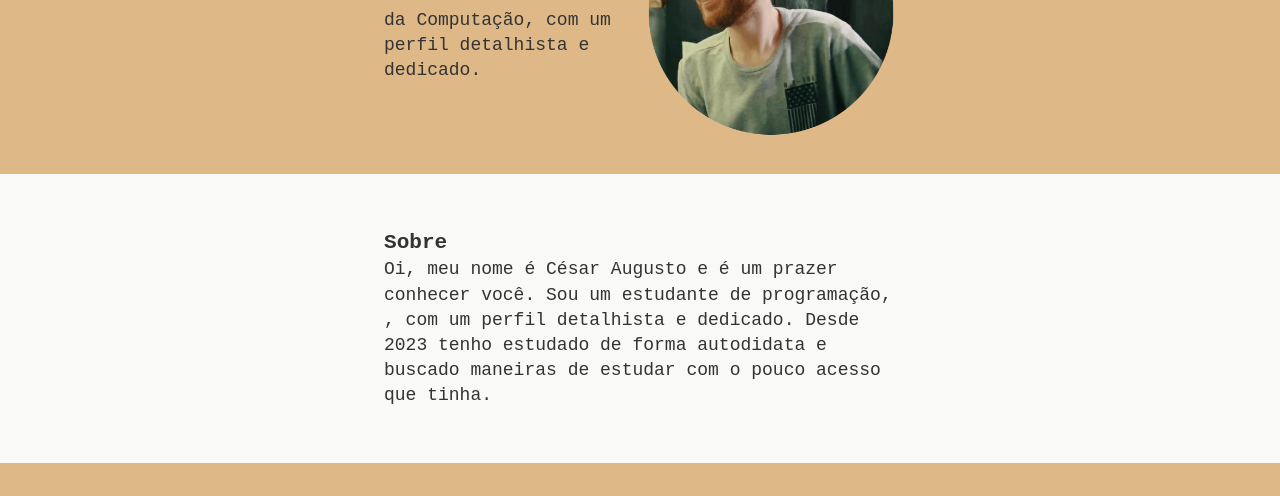
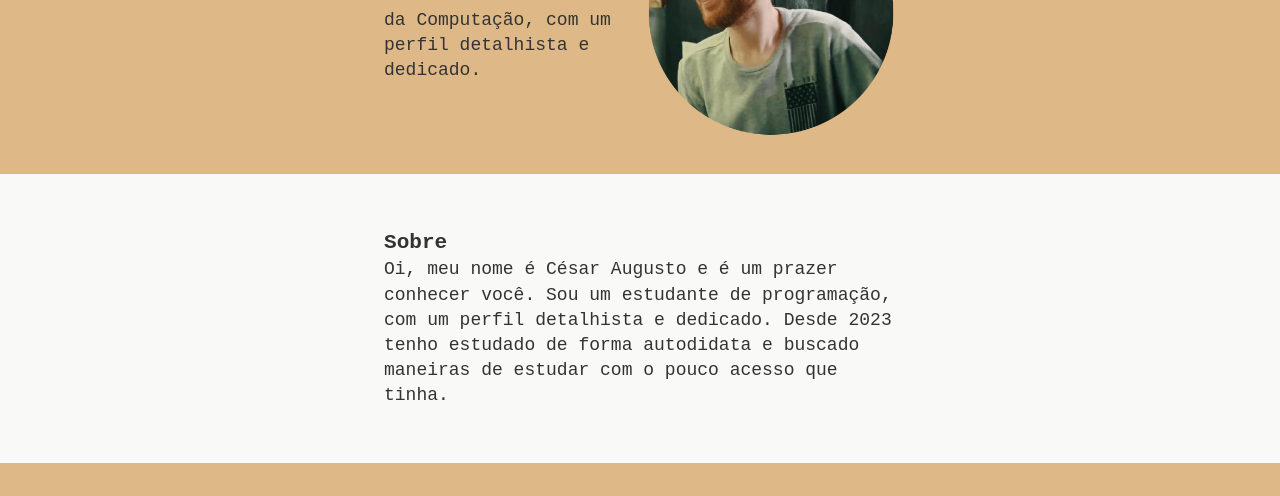
Before and after one commit to czaln/portifolio, a plain HTML site: page index.html in a window 1280 px wide. Shown: the part 276-772 px from the top of the page. Drawn offline with Linux system fonts and the light colour scheme.

Commit message:
ajuste de pontuação
Ajuste de pontuação na tag p

```diff
--- a/index.html
+++ b/index.html
@@ -40,7 +40,8 @@
                     <p>
                         Oi, meu nome é César Augusto e é um prazer
                         conhecer você. Sou um estudante de programação,
-                        , com um perfil detalhista e dedicado. Desde 2023
+
+                        com um perfil detalhista e dedicado. Desde 2023
                         tenho estudado de forma autodidata e buscado
                         maneiras de estudar com o pouco acesso que tinha.
                     </p>
```
